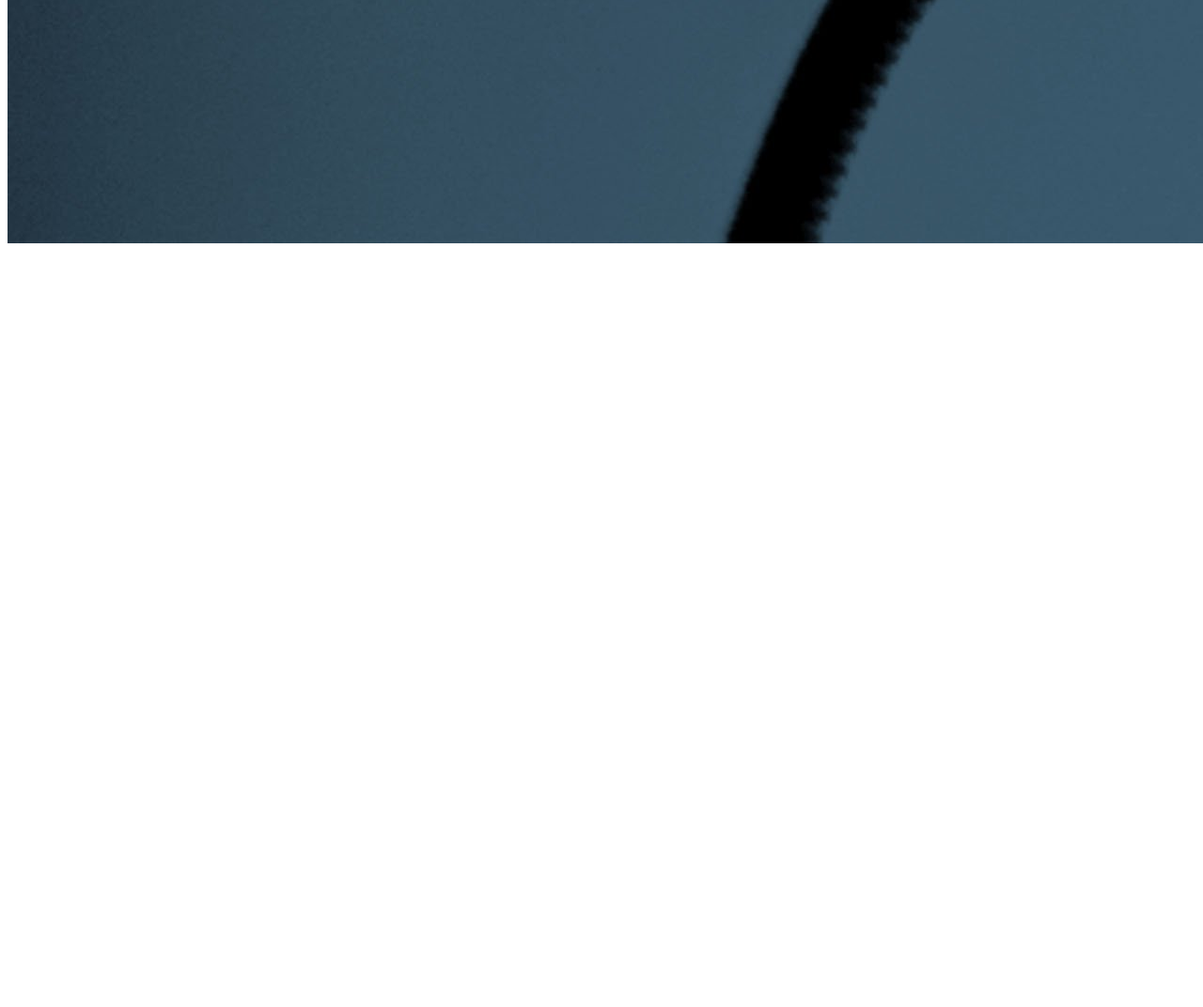
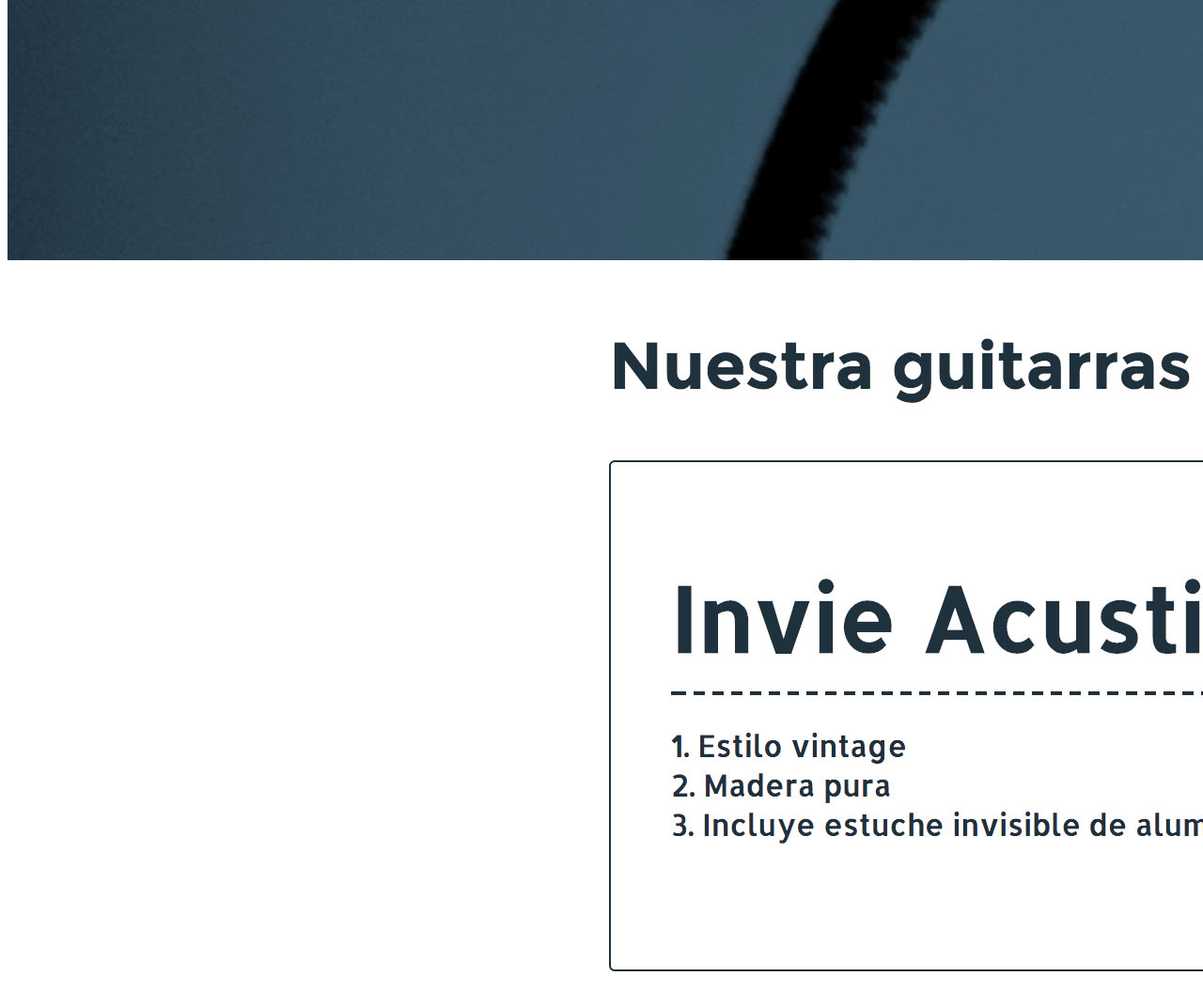
Before and after one commit to mplata/invie-github, a plain HTML site: page index.html in a window 1280 px wide. Shown: the part 822-1894 px from the top of the page at 94% size. Before the commit the page ends 1111 px from the top, so only its background shows below. Drawn offline with Linux system fonts and the light colour scheme.

Commit message:
Texto al index

```diff
--- a/index.html
+++ b/index.html
@@ -5,8 +5,10 @@
     <title>::Invie::</title>
   </head>
   <body>
+    TODO
     <img src="header.jpg" alt="">
     <img src="hero.jpg" alt="">
     <img src="clasica.jpg" alt="">
+    <img src="acustica.jpg" alt="">
   </body>
 </html>
```
